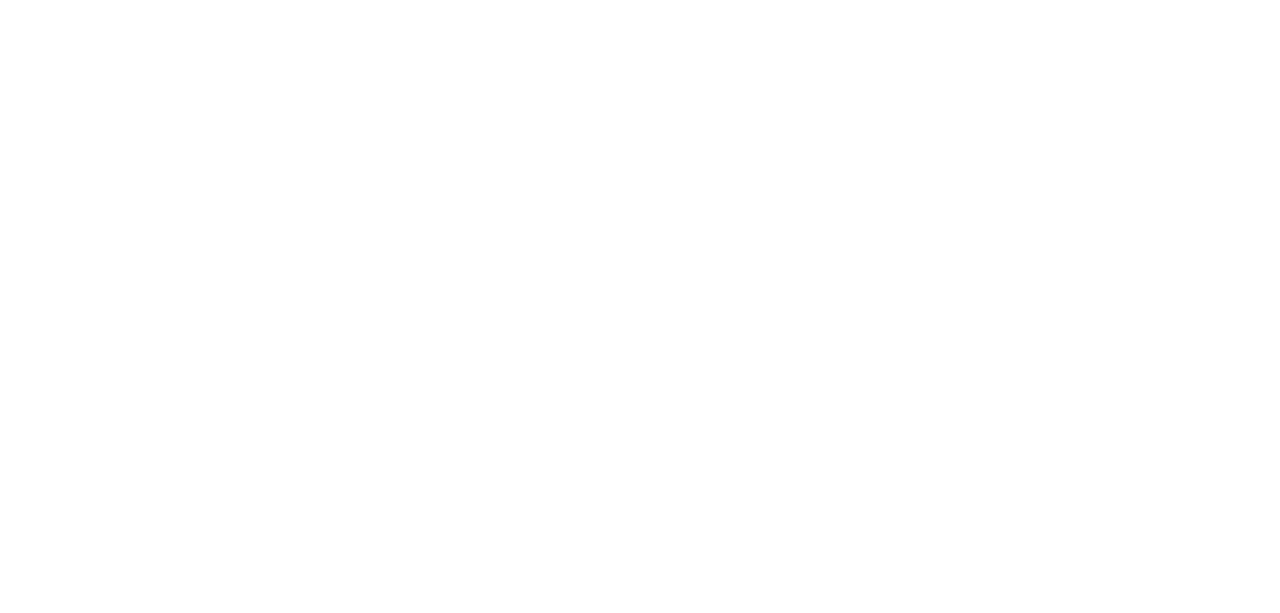
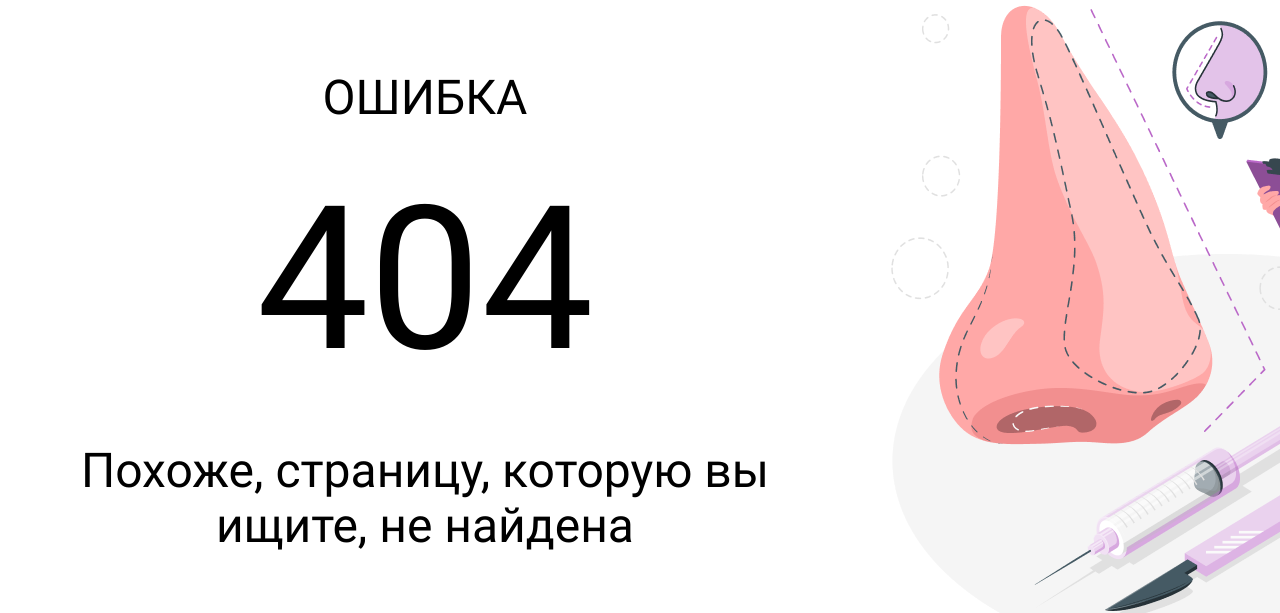
Before and after one commit to sg12/plasticFront, a React (Vite) app: page / in a window 1280 px wide. Shown: the part 2211-2824 px from the top of the page. Before the commit the page ends 2133 px from the top, so only its background shows below. Built offline with nearby package versions, Linux system fonts and the light colour scheme; no server answers; a web font is replaced by a local one.

Commit message:
Add not-found
Add component 404.

```diff
--- a/src/components/app/App.jsx
+++ b/src/components/app/App.jsx
@@ -3,6 +3,7 @@ import './App.scss'
 
 import FilterDoctor from '../filterDoctor/FilterDoctor'
 import Articles from '../articles/Articles'
+import NotFound from '../notFound/NotFound'
 
 function App() {
 
@@ -10,6 +11,7 @@ function App() {
 		<>
 			<FilterDoctor />
 			<Articles />
+			<NotFound />
 		</>
 	)
 }
--- /dev/null
+++ b/src/components/notFound/NotFound.jsx
@@ -0,0 +1,26 @@
+import './NotFound.scss';
+
+import notFoundImg from '../../assets/imgs/not-found.png'
+
+const NotFound = () => {
+	return (
+		<>
+			<section className='not-found'>
+				<div className='not-found__container container'>
+					<div className='not-found__wrapper'>
+						<div className='not-found__left-wrapper'>
+							<h2 className='not-found__title-h2'>ОШИБКА</h2>
+							<h3 className='not-found__title-h3'>404</h3>
+							<p className='not-found__text'>Похоже, страницу, которую вы ищите, не найдена</p>
+						</div>
+						<div className='not-found__right-wrapper'>
+							<img src={notFoundImg} alt="not-found" />
+						</div>
+					</div>
+				</div>
+			</section>
+		</>
+	)
+}
+
+export default NotFound
--- /dev/null
+++ b/src/components/notFound/NotFound.scss
@@ -0,0 +1,30 @@
+.not-found {
+	&__wrapper {
+		display: flex;
+	}
+
+	&__left-wrapper {
+		width: 50%;
+		display: flex;
+		flex-direction: column;
+		justify-content: center;
+		align-items: center;
+	}
+
+	&__title-h2 {
+		font-size: 3rem;
+		font-weight: 400;
+	}
+
+	&__title-h3 {
+		font-size: 12.5rem;
+		font-weight: 700;
+		margin: 0;
+	}
+
+	&__text {
+		text-align: center;
+		font-size: 3rem;
+		font-weight: 400;
+	}
+}
```
Also changed, not shown: src/assets/imgs/not-found.png (added).
